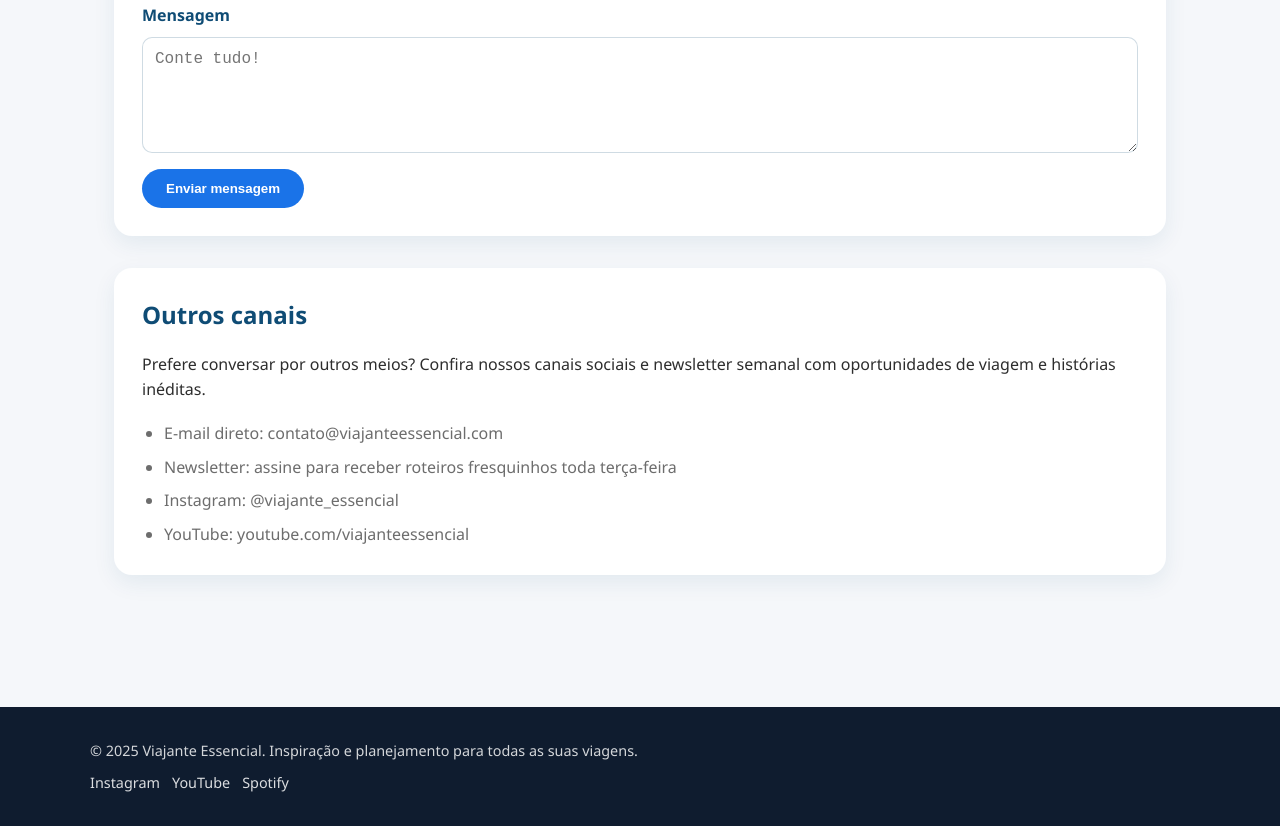
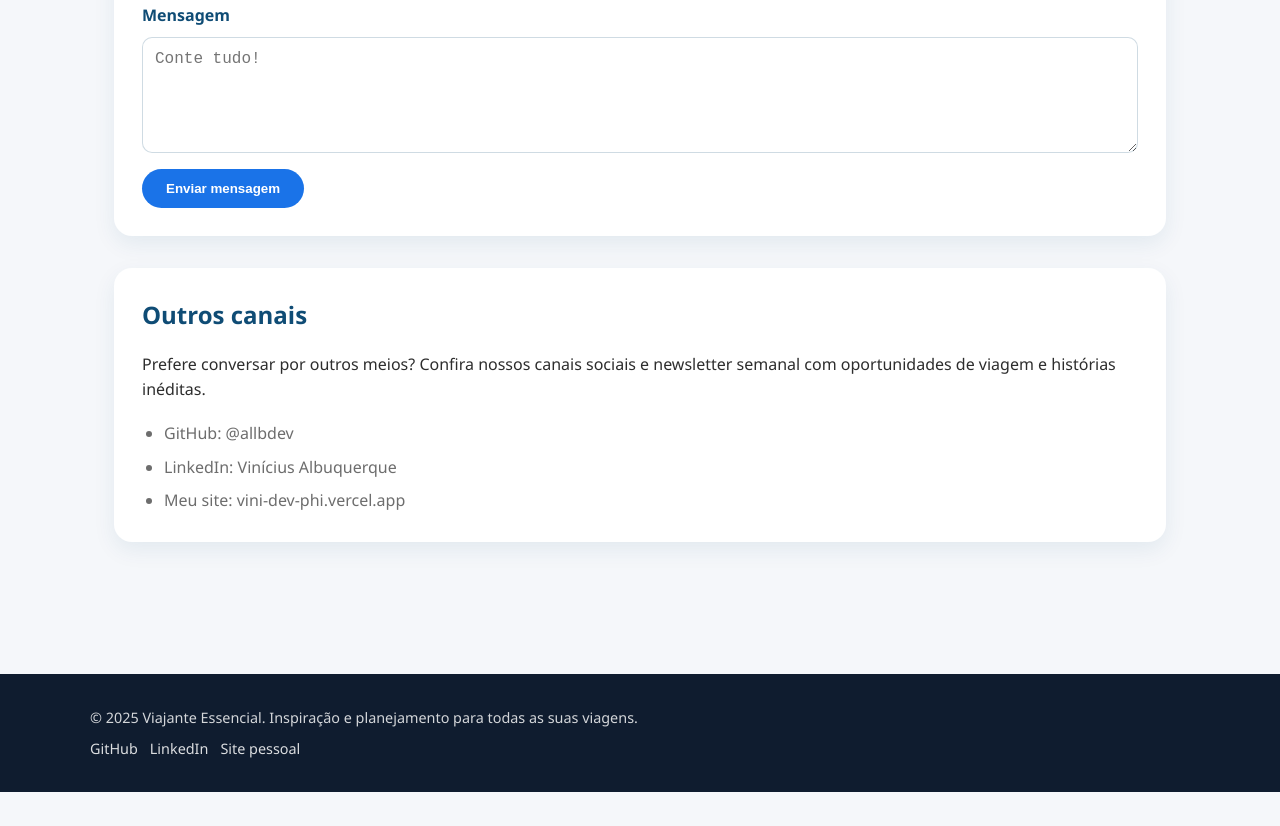
Before and after one commit to allbdev/si-web-blog, a plain HTML site: page contatos.html in a window 1280 px wide. Shown: the part 692-1518 px from the top of the page. After the commit the page ends 1484 px from the top, so only its background shows below. Drawn offline with Linux system fonts and the light colour scheme.

Commit message:
update contatos

```diff
--- a/assets/js/main.js
+++ b/assets/js/main.js
@@ -24,4 +24,13 @@ document.addEventListener("DOMContentLoaded", () => {
       }
     });
   });
+
+  const contactForm = document.querySelector("#contactForm");
+  if (contactForm) {
+    contactForm.addEventListener("submit", (event) => {
+      event.preventDefault();
+      alert("Contato enviado com sucesso! Em breve retornaremos.");
+      contactForm.reset();
+    });
+  }
 });
--- a/contatos.html
+++ b/contatos.html
@@ -38,7 +38,7 @@
       <div class="content-grid">
         <section class="content-section">
           <h2>Envie uma mensagem</h2>
-          <form class="contact-form" action="#" method="post">
+          <form id="contactForm" class="contact-form" action="#" method="post">
             <div class="form-group">
               <label for="nome">Nome</label>
               <input
@@ -89,13 +89,33 @@
             newsletter semanal com oportunidades de viagem e histórias inéditas.
           </p>
           <ul>
-            <li>E-mail direto: contato@viajanteessencial.com</li>
             <li>
-              Newsletter: assine para receber roteiros fresquinhos toda
-              terça-feira
+              GitHub:
+              <a
+                href="https://github.com/allbdev"
+                target="_blank"
+                rel="noopener noreferrer"
+                >@allbdev</a
+              >
             </li>
-            <li>Instagram: @viajante_essencial</li>
-            <li>YouTube: youtube.com/viajanteessencial</li>
+            <li>
+              LinkedIn:
+              <a
+                href="https://www.linkedin.com/in/albuquerque-vinicius/"
+                target="_blank"
+                rel="noopener noreferrer"
+                >Vinícius Albuquerque</a
+              >
+            </li>
+            <li>
+              Meu site:
+              <a
+                href="https://vini-dev-phi.vercel.app/"
+                target="_blank"
+                rel="noopener noreferrer"
+                >vini-dev-phi.vercel.app</a
+              >
+            </li>
           </ul>
         </section>
       </div>
@@ -108,22 +128,22 @@
         </p>
         <div class="social-links" aria-label="Redes sociais">
           <a
-            href="https://www.instagram.com"
+            href="https://github.com/allbdev"
             target="_blank"
             rel="noopener noreferrer"
-            >Instagram</a
+            >GitHub</a
           >
           <a
-            href="https://www.youtube.com"
+            href="https://www.linkedin.com/in/albuquerque-vinicius/"
             target="_blank"
             rel="noopener noreferrer"
-            >YouTube</a
+            >LinkedIn</a
           >
           <a
-            href="https://www.spotify.com"
+            href="https://vini-dev-phi.vercel.app/"
             target="_blank"
             rel="noopener noreferrer"
-            >Spotify</a
+            >Site pessoal</a
           >
         </div>
       </div>
```
Also changed, not shown: destinos.html (+6 -6 lines), dicas.html (+6 -6 lines), experiencias.html (+6 -6 lines), index.html (+6 -6 lines).
